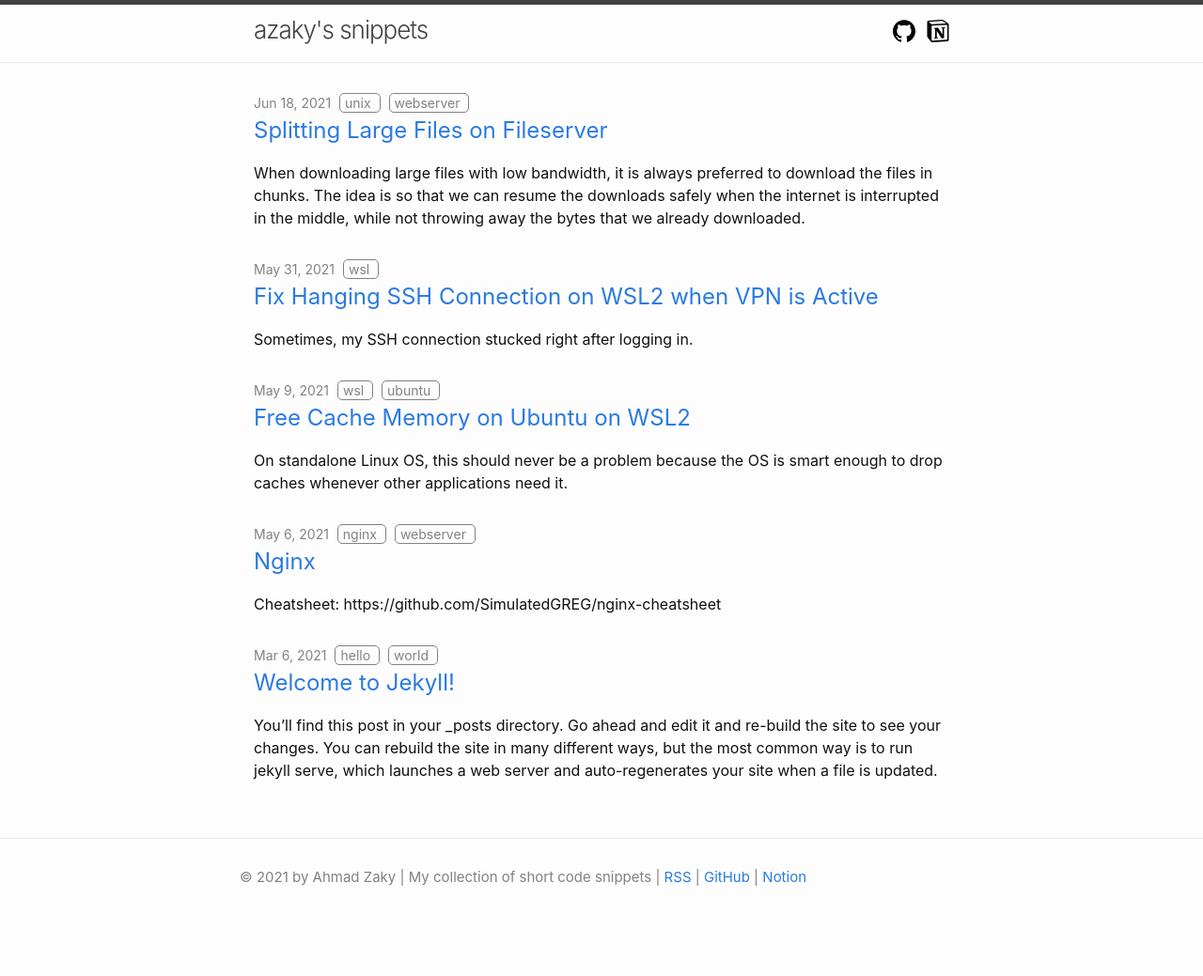
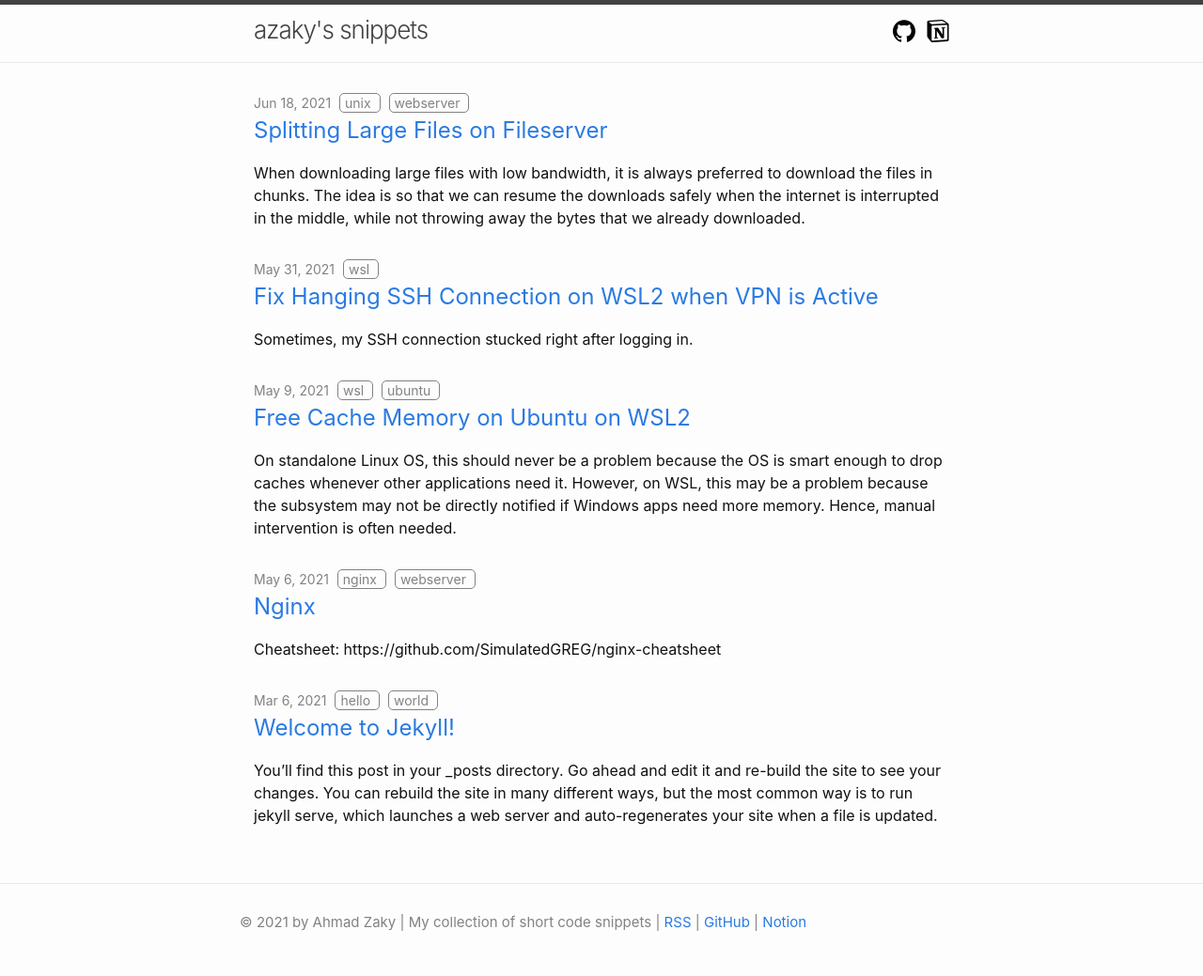
Before and after one commit to azaky/snippets, a Jekyll site: the page built from index.html, in a window 1280 px wide. Shown: the whole page at 94% size. Built offline with Jekyll 4.4.1, drawn with Linux system fonts in a browser that asks for light colours; nearby versions of some CDN libraries; comment, search, counter and statistics services are not loaded; before the commit the page ends 991 px from its top, so only the background shows below that.

Commit message:
sync_notion: Update "Free Cache Memory on Ubuntu on WSL2"
Signed-off-by: github-actions <41898282+github-actions[bot]@users.noreply.github.com>

```diff
--- a/_posts/2021-05-09-free-cache-memory-on-ubuntu-on-wsl2.html
+++ b/_posts/2021-05-09-free-cache-memory-on-ubuntu-on-wsl2.html
@@ -7,7 +7,9 @@ tags:
   - ubuntu
 excerpt: >-
   On standalone Linux OS, this should never be a problem because the OS is smart
-  enough to drop caches whenever other applications need it.
+  enough to drop caches whenever other applications need it. However, on WSL,
+  this may be a problem because the subsystem may not be directly notified if
+  Windows apps need more memory. Hence, manual intervention is often needed.
 notion_id: 59bfd32077bf455092221471455d3f26
 
 ---
@@ -16,12 +18,17 @@ notion_id: 59bfd32077bf455092221471455d3f26
   <div class="notion-viewport"></div>
   <div class="notion-text">On standalone Linux OS, this should never be a
     problem because the OS is smart enough to drop caches whenever other
-    applications need it.</div>
-  <div class="notion-text">However, on WSL, this may be a problem because the
+    applications need it. However, on WSL, this may be a problem because the
     subsystem may not be directly notified if Windows apps need more memory.
     Hence, manual intervention is often needed.</div>
   <pre
-    class="notion-code"><code class="language-Bash">sync &amp;&amp; echo 3 | sudo tee /proc/sys/vm/drop_caches &gt; /dev/null</code></pre>
+    class="notion-code"><code class="language-Bash">sync &amp;&amp; echo 3 | sudo tee /proc/sys/vm/drop_caches</code></pre>
+  <div class="notion-blank"> </div>
+  <div class="notion-text">An alias on <code
+      class="notion-inline-code">.zshrc</code> would come in handy.</div>
+  <pre
+    class="notion-code"><code class="language-Bash">alias freecachemem=&#x27;sync &amp;&amp; echo 3 | sudo tee /proc/sys/vm/drop_caches &gt; /dev/null&#x27;</code></pre>
+  <div class="notion-blank"> </div>
   <div class="notion-text">Reference: <a target="_blank"
       rel="noopener noreferrer" class="notion-link"
       href="https://www.kernel.org/doc/Documentation/sysctl/vm.txt">https://www.kernel.org/doc/Documentation/sysctl/vm.txt</a>
--- a/posts.json
+++ b/posts.json
@@ -1,5 +1,5 @@
 {
-  "last_sync": "2021-06-21T23:47:04.829Z",
+  "last_sync": "2021-06-21T23:52:23.305Z",
   "posts": [
     {
       "id": "97f6ce61-f214-4a6a-970c-a1f4cb31048e",
@@ -34,7 +34,7 @@
       "title": "Free Cache Memory on Ubuntu on WSL2",
       "filename": "2021-05-09-free-cache-memory-on-ubuntu-on-wsl2.html",
       "date": "2021-05-09T17:57:00.000Z",
-      "last_edited_time": "2021-06-21T23:29:00.000Z"
+      "last_edited_time": "2021-06-21T23:52:00.000Z"
     }
   ]
 }
```
